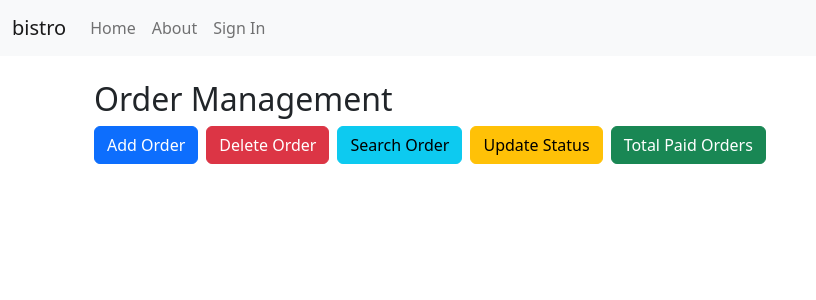
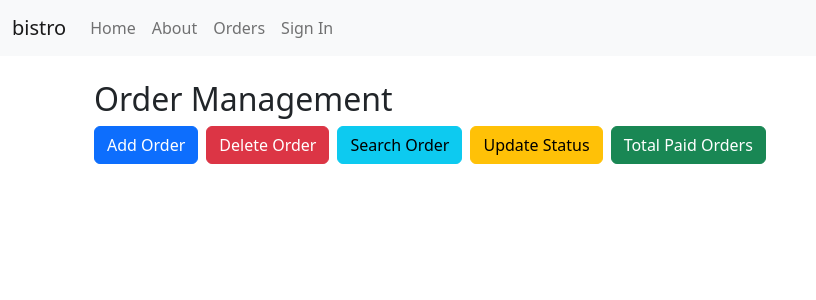
Before and after one commit to valed-dm/bistro, a Django app: template bistro/templates/orders/order_management.html in a window 1280 px wide. Shown: the top 300 px of the page, without its empty margins (0-816 px from the left). Run offline with Django 5.2, Linux system fonts and the light colour scheme; the template is opened without the code that fills it, so the values that code supplies are empty; some libraries are stand-ins or nearby versions.

Commit message:
base.html template got 'Orders' btn.

```diff
--- a/bistro/templates/base.html
+++ b/bistro/templates/base.html
@@ -28,7 +28,7 @@
       <link href="{% static 'css/project.css' %}" rel="stylesheet" />
     {% endblock css %}
     <!-- Le javascript
-    ================================================== -->
+================================================== -->
     {# Placed at the top of the document so pages load faster with defer #}
     {% block javascript %}
       <!-- Bootstrap JS -->
@@ -64,6 +64,9 @@
                 </li>
                 <li class="nav-item">
                   <a class="nav-link" href="{% url 'about' %}">About</a>
+                </li>
+                <li class="nav-item">
+                  <a class="nav-link" href="{% url 'orders:manager' %}">Orders</a>
                 </li>
                 {% if request.user.is_authenticated %}
                   <li class="nav-item">
```
